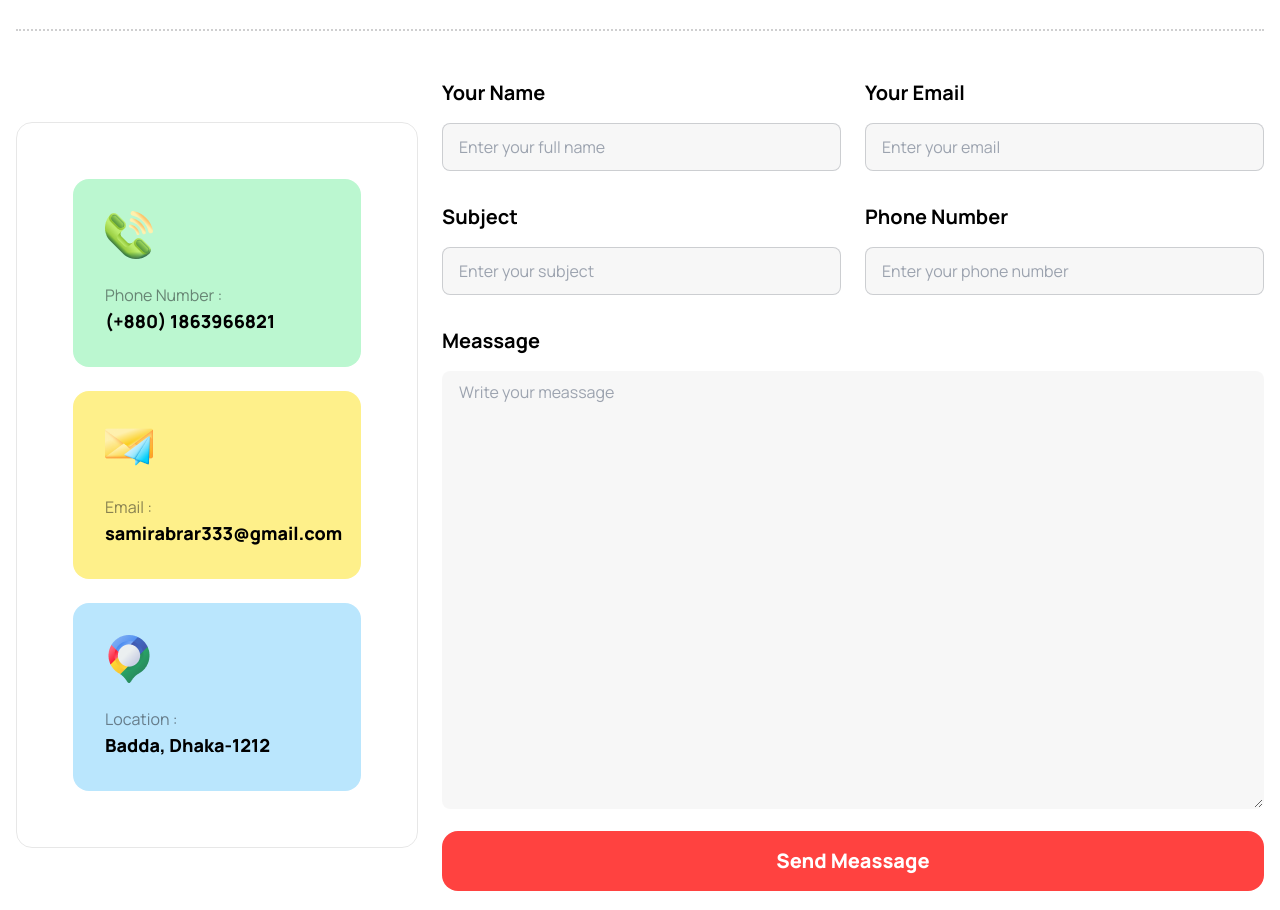
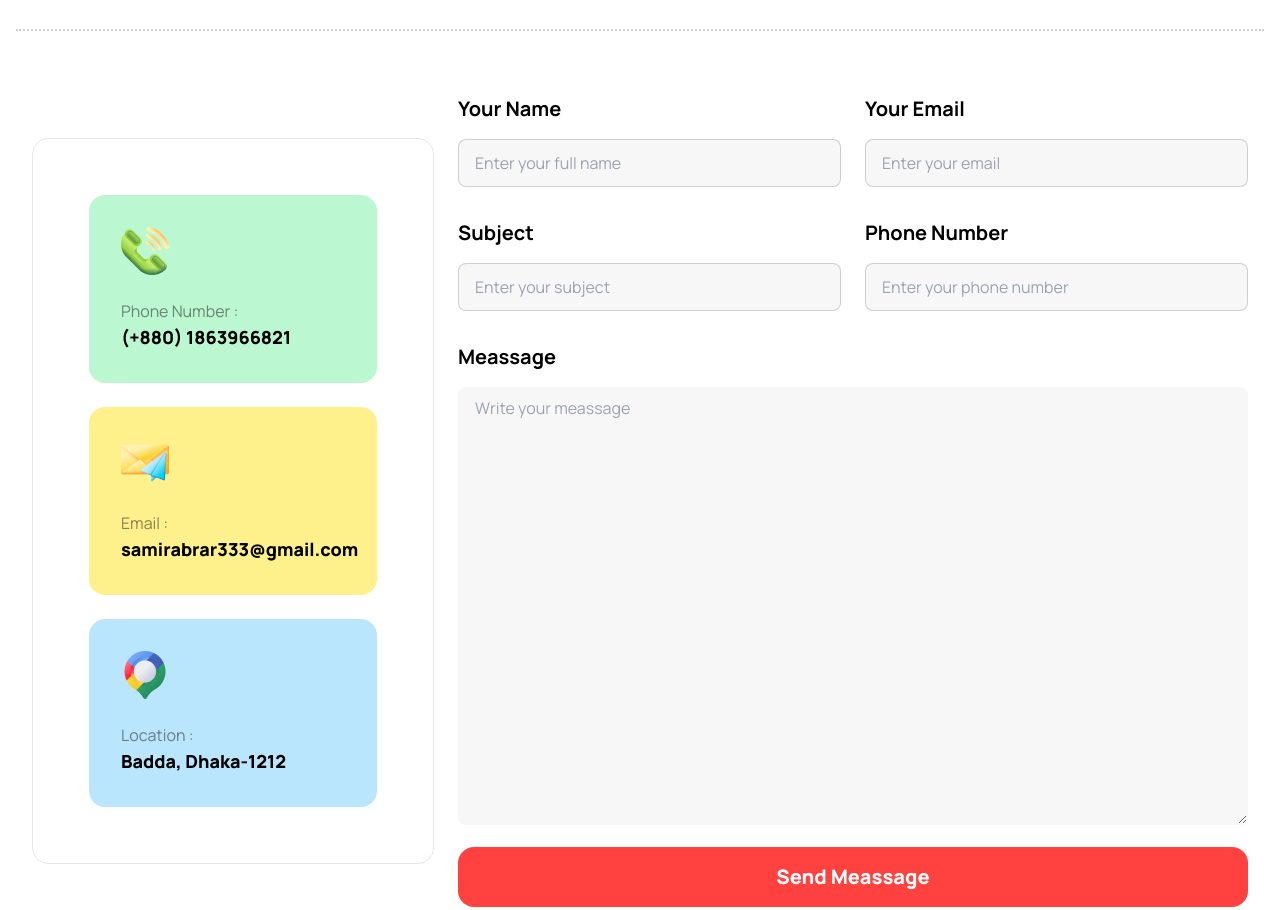
Before and after one commit to Allsamir/Sports-Club, a plain HTML site: page index.html in a window 1280 px wide. Shown: the part 5108-6018 px from the top of the page. Drawn offline with nearby package versions, Linux system fonts and the light colour scheme.

Commit message:
tiny change in contact section

```diff
--- a/index.html
+++ b/index.html
@@ -399,7 +399,7 @@
       </div>
 
       <div class="hero md:place-items-stretch place-items-center mt-12">
-        <div class="hero-content flex-col lg:flex-row gap-6 p-0">
+        <div class="hero-content flex-col lg:flex-row gap-6 md:w-auto w-full p-4">
           <div class="md:p-14 sm:p-4 p-0 border-productBorder sm:border-solid sm:border rounded-2xl space-y-6">
             <div class="card-1 bg-green-200 sm:max-w-96 w-72 p-8 rounded-2xl">
               <img src="Images/Group 1171275317.png" alt="">
```
